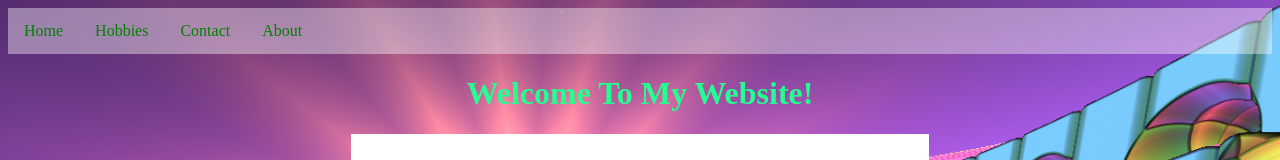
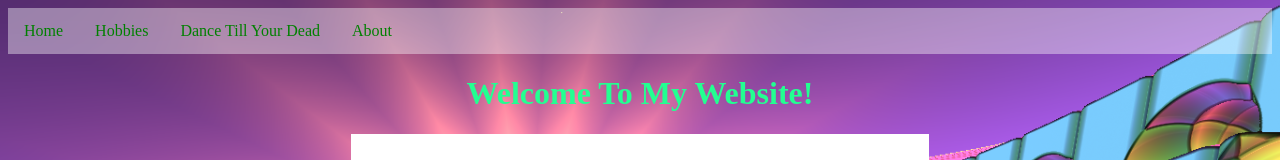
Before and after one commit to Derqueece/Rex, a plain HTML site: page index.html in a window 1280 px wide. Shown: the top 160 px of the page. Drawn offline with Linux system fonts and the light colour scheme.

Commit message:
Update index.html

```diff
--- a/index.html
+++ b/index.html
@@ -10,7 +10,7 @@
    <ul>
   <li><a href="index.html">Home</a></li>
   <li><a href="hobbies.html">Hobbies</a></li>
-  <li><a href="Social Media.html">Contact</a></li>
+  <li><a href="Social Media.html">Dance Till Your Dead</a></li>
   <li><a href="about.asp">About</a></li>
 </ul>
 
```
